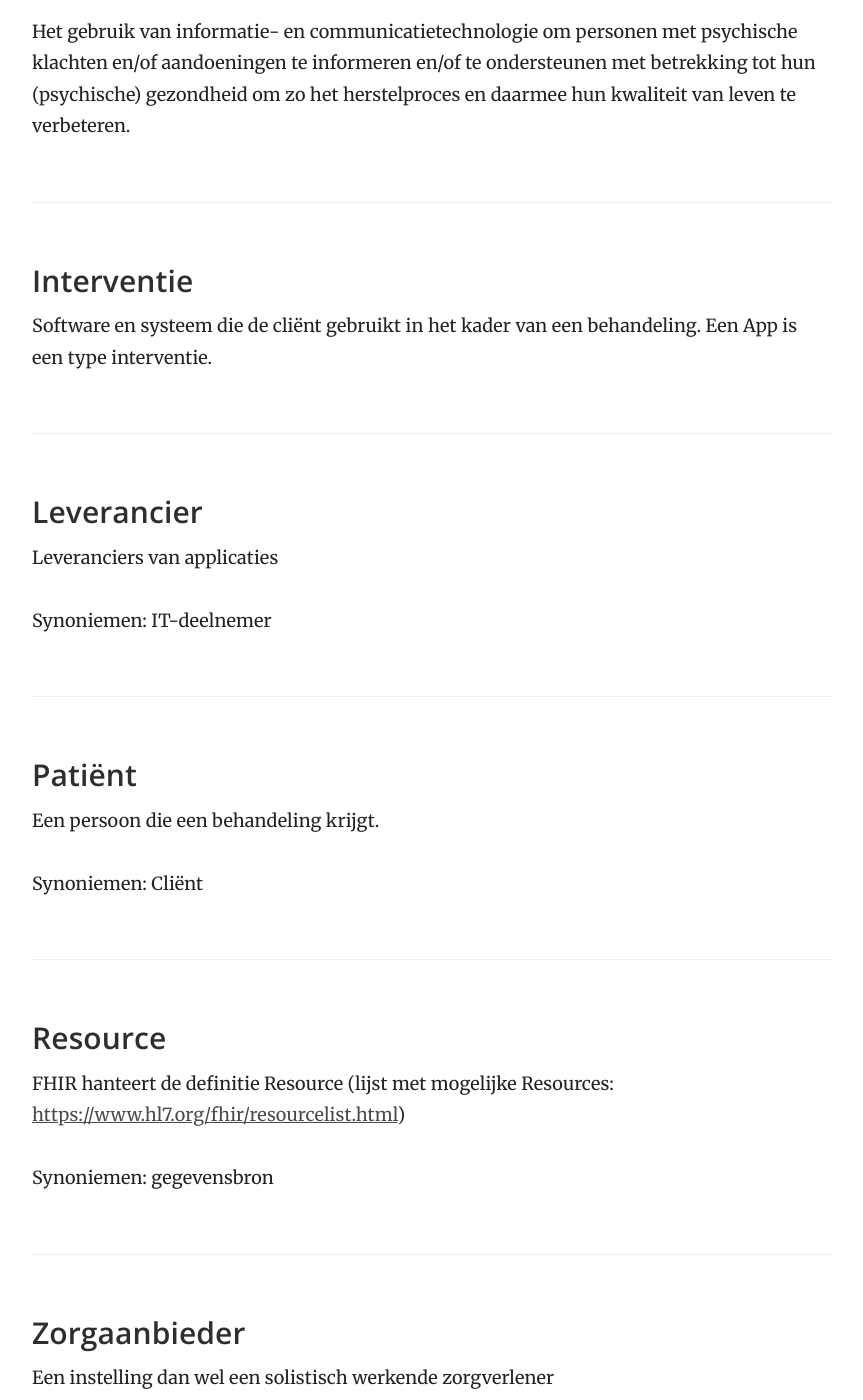
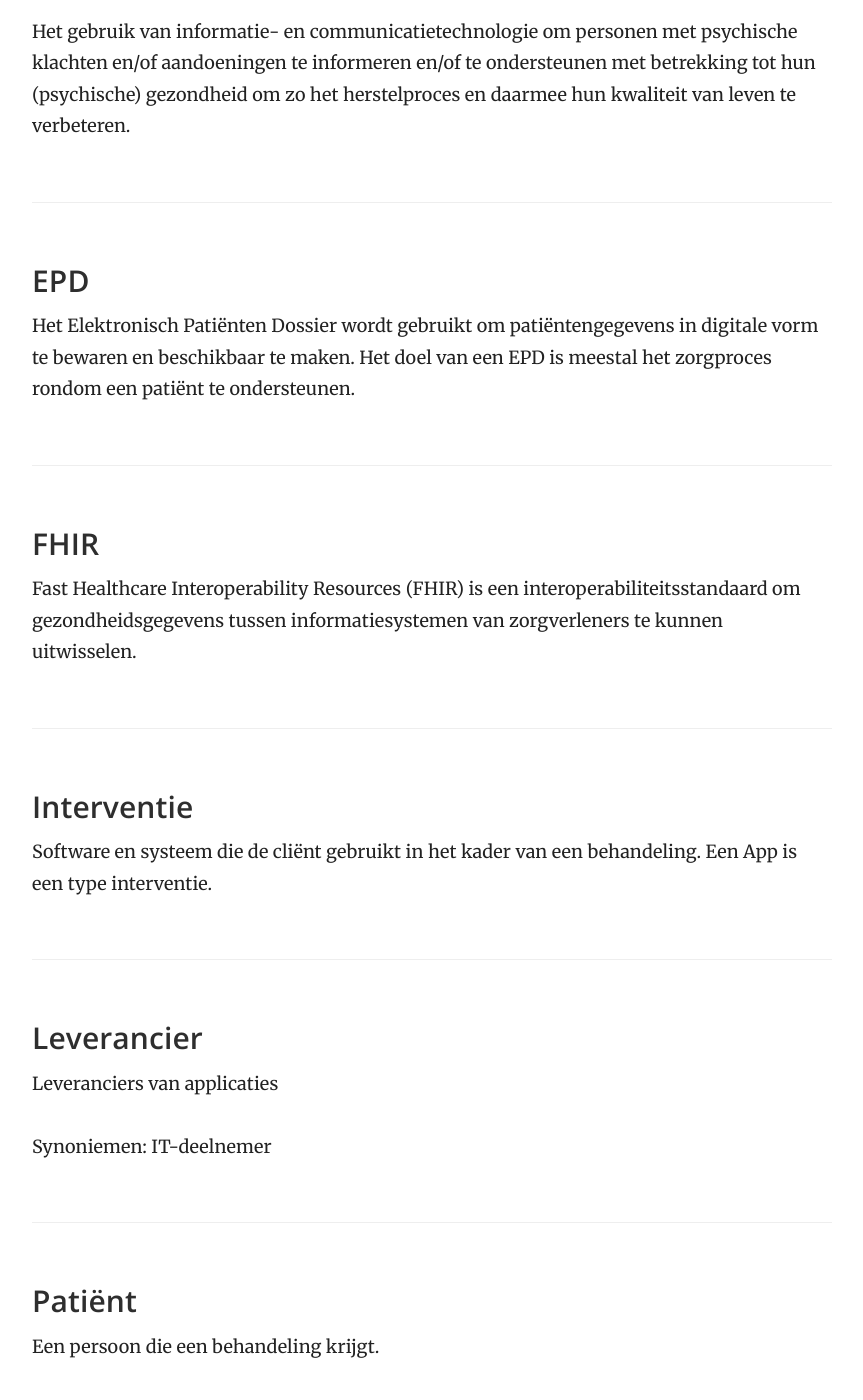
Before and after one commit to Koppeltaal/Koppeltaal-Documentation, a Jekyll site: the page built from woordenlijst.md, in a window 1280 px wide and 1400 px high, scrolled down 2232 px. Shown: the whole window, without its empty margins (358-1221 px from the left). Built offline with Jekyll 4.4.1, drawn with Linux system fonts in a browser that asks for light colours; our own code applies the rules of GitHub Pages for plain Markdown files; some of the changed text lies outside the part shown.

Commit message:
GitBook: [master] 2 pages modified

```diff
--- a/woordenlijst.md
+++ b/woordenlijst.md
@@ -40,6 +40,14 @@ Synoniemen: Domain
 
 Het gebruik van informatie- en communicatietechnologie om personen met psychische klachten en/of aandoeningen te informeren en/of te ondersteunen met betrekking tot hun \(psychische\) gezondheid om zo het herstelproces en daarmee hun kwaliteit van leven te verbeteren.
 
+### EPD
+
+Het Elektronisch Patiënten Dossier wordt gebruikt om patiëntengegevens in digitale vorm te bewaren en beschikbaar te maken. Het doel van een EPD is meestal het zorgproces rondom een patiënt te ondersteunen.
+
+### FHIR
+
+Fast Healthcare Interoperability Resources \(FHIR\) is een interoperabiliteitsstandaard om gezondheidsgegevens tussen informatiesystemen van zorgverleners te kunnen uitwisselen.
+
 ### Interventie
 
 Software en systeem die de cliënt gebruikt in het kader van een behandeling. Een App is een type interventie.
@@ -56,6 +64,10 @@ Een persoon die een behandeling krijgt.
 
 Synoniemen: Cliënt
 
+### Portaal
+
+Een portaal is een webpagina die uit diverse bronnen geselecteerde informatie biedt en/of toegang geeft tot verschillende informatiebronnen en/of services \(apps\).
+
 ### Resource
 
 FHIR hanteert de definitie Resource \(lijst met mogelijke Resources: [https://www.hl7.org/fhir/resourcelist.html](https://www.hl7.org/fhir/resourcelist.html)\)
```
Also changed, not shown: other parts of woordenlijst.md (+1 -1 lines), SUMMARY.md (+1 -1 lines).
